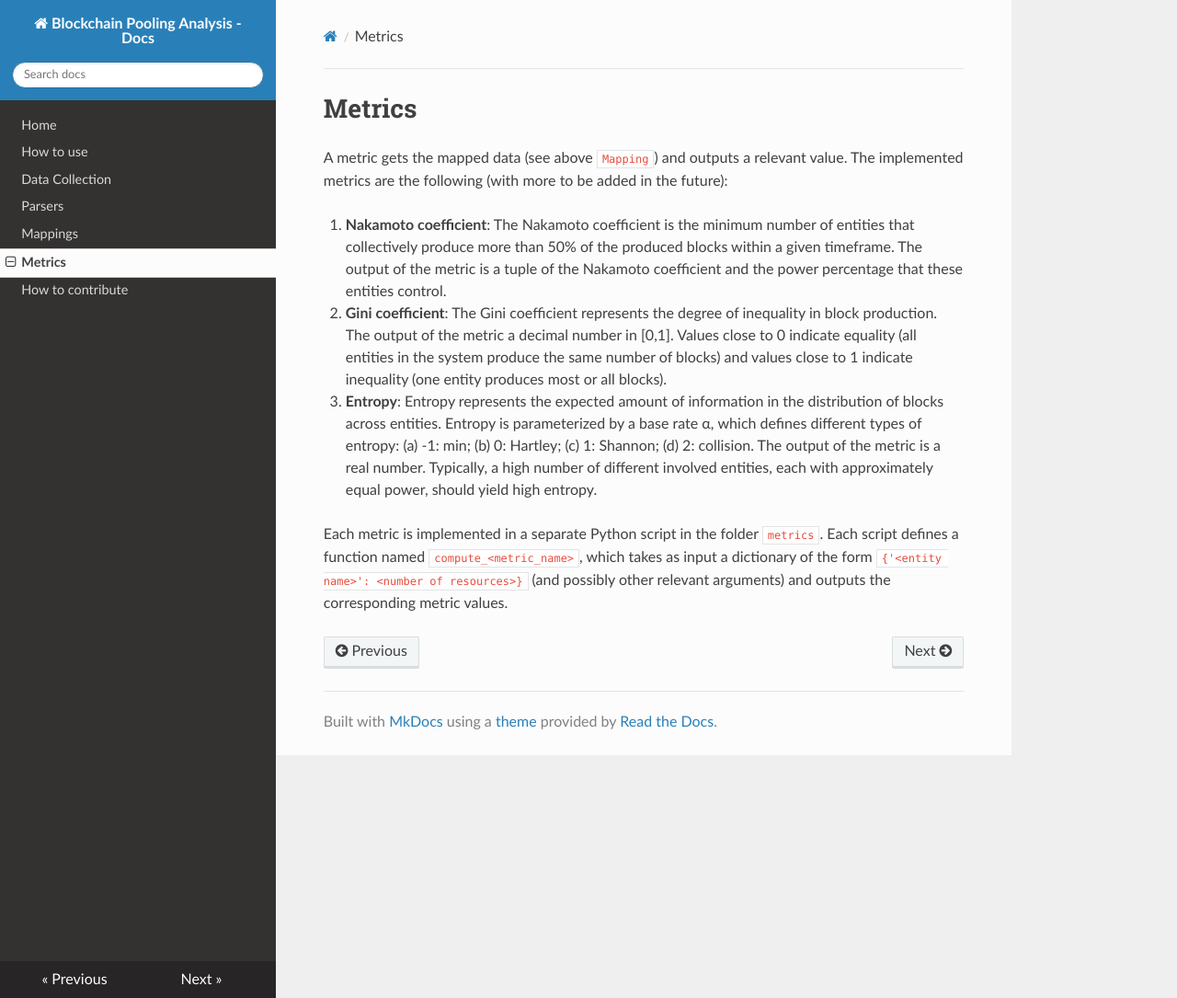
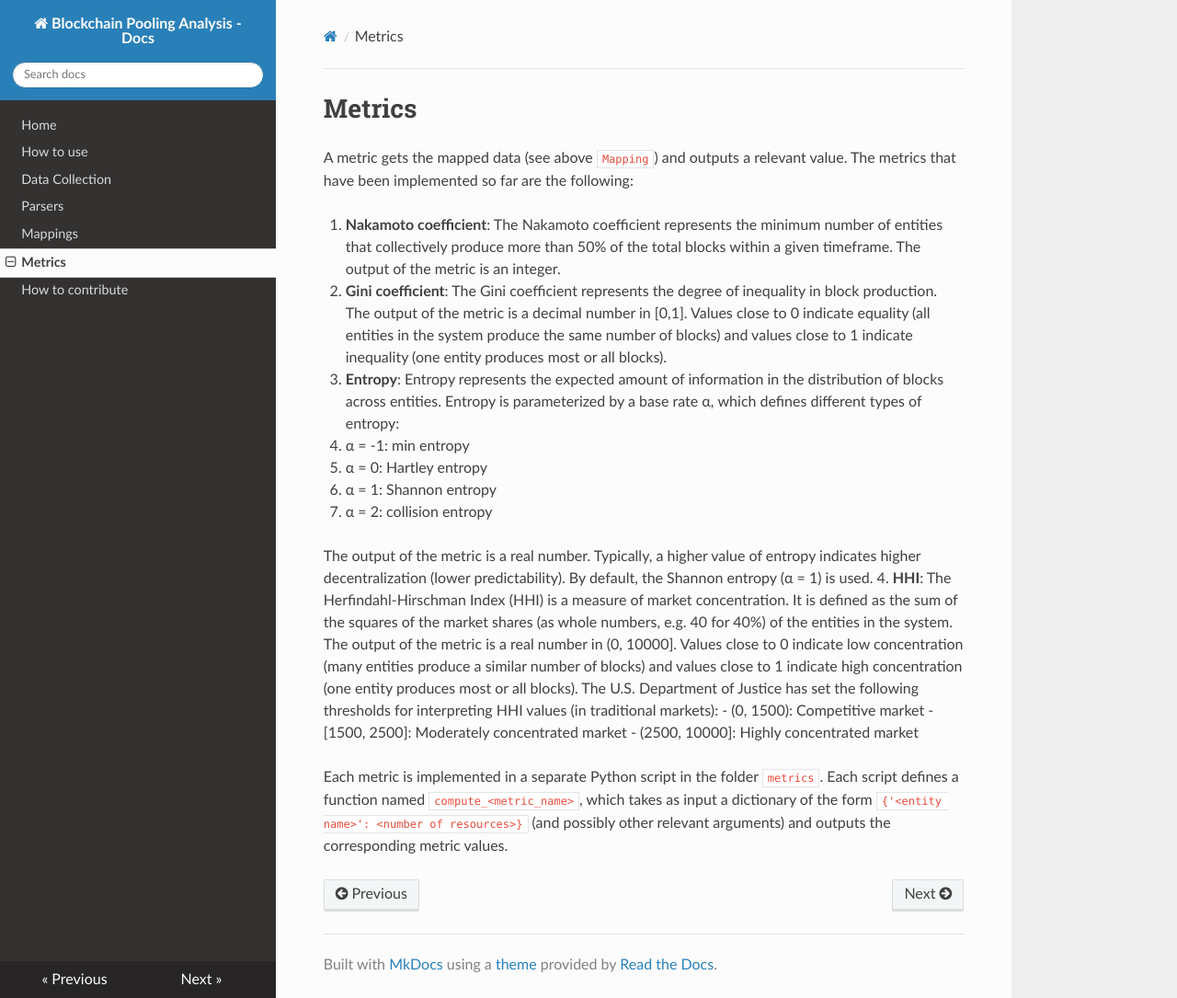
Before and after one commit to Blockchain-Technology-Lab/consensus-decentralization, an MkDocs documentation site: the page built from docs/metrics.md, in a window 1280 px wide and 1085 px high. Shown: the whole window at 92% size. Built offline with MkDocs 1.6.1, drawn with Linux system fonts in a browser that asks for light colours; nearby versions of some CDN libraries.

Commit message:
Add HHI to docs

```diff
--- a/docs/metrics.md
+++ b/docs/metrics.md
@@ -1,19 +1,32 @@
 # Metrics
 
 A metric gets the mapped data (see above `Mapping`) and outputs a relevant value.
-The implemented metrics are the following (with more to be added in the future):
+The metrics that have been implemented so far are the following:
 
-1. **Nakamoto coefficient**: The Nakamoto coefficient is the minimum number of entities that
-collectively produce more than 50% of the produced blocks within a given timeframe. The output of the metric is a tuple of the Nakamoto
-coefficient and the power percentage that these entities control.
+1. **Nakamoto coefficient**: The Nakamoto coefficient represents the minimum number of entities that
+collectively produce more than 50% of the total blocks within a given timeframe. The output of the metric is an
+integer.
 2. **Gini coefficient**: The Gini coefficient represents the degree of inequality in block production. The
-output of the metric a decimal number in [0,1]. Values close to 0 indicate equality (all entities in
+output of the metric is a decimal number in [0,1]. Values close to 0 indicate equality (all entities in
 the system produce the same number of blocks) and values close to 1 indicate inequality (one entity
 produces most or all blocks).
 3. **Entropy**: Entropy represents the expected amount of information in the distribution of blocks across entities.
 Entropy is parameterized by a base rate α, which defines different types of
-entropy: (a) -1: min; (b) 0: Hartley; (c) 1: Shannon; (d) 2: collision.
-The output of the metric is a real number. Typically, a high number of
-different involved entities, each with approximately equal power, should yield high entropy.
+entropy:
+   - α = -1: min entropy
+   - α = 0: Hartley entropy
+   - α = 1: Shannon entropy
+   - α = 2: collision entropy
+
+   The output of the metric is a real number. Typically, a higher value of entropy indicates higher decentralization
+   (lower predictability). By default, the Shannon entropy (α = 1) is used.
+4. **HHI**: The Herfindahl-Hirschman Index (HHI) is a measure of market concentration. It is defined as the sum of the
+squares of the market shares (as whole numbers, e.g. 40 for 40%) of the entities in the system. The output of the metric
+is a real number in (0, 10000]. Values close to 0 indicate low concentration (many entities produce a similar number of
+blocks) and values close to 1 indicate high concentration (one entity produces most or all blocks).
+The U.S. Department of Justice has set the following thresholds for interpreting HHI values (in traditional markets):
+    - (0, 1500): Competitive market
+    - [1500, 2500]: Moderately concentrated market
+    - (2500, 10000]: Highly concentrated market
 
 Each metric is implemented in a separate Python script in the folder `metrics`. Each script defines a function named `compute_<metric_name>`, which takes as input a dictionary of the form `{'<entity name>': <number of resources>}` (and possibly other relevant arguments) and outputs the corresponding metric values.
```
